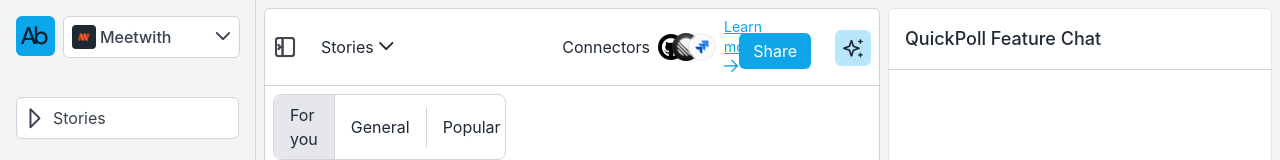
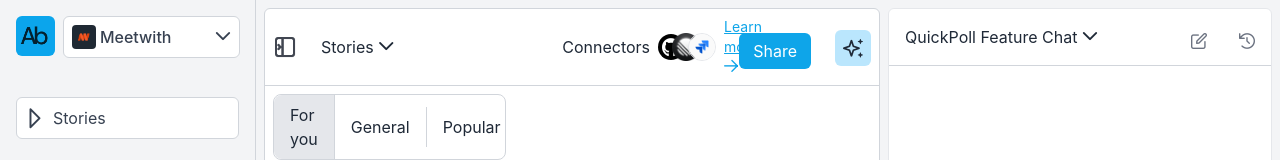
Before and after one commit to SinachPat/abble, a Vue app in the folder abble/: page /timeline in a window 1280 px wide. Shown: the top 160 px of the page. Built offline with nearby package versions, Linux system fonts and the light colour scheme.

Commit message:
updated the right side bar

```diff
--- a/abble/src/components/timeline.vue
+++ b/abble/src/components/timeline.vue
@@ -217,9 +217,13 @@ onBeforeUnmount(() => {
     </main>
 
     <!-- Right Sidebar -->
-    <aside class="w-96 border rounded-md mt-2 mr-2 mb-2 bg-white">
-      <div class="p-4 border-b border-gray-300">
-        <h3 class="text-lg font-medium">QuickPoll Feature Chat</h3>
+    <aside class="w-96 border rounded-md mt-2 mr-2 mb-2 bg-white h-screen sticky top-0 flex flex-col">
+      <div class="flex gap-4 items-center justify-between p-4 border-b border-gray-300">
+        <h2 class="text-md">QuickPoll Feature Chat <i class="pi pi-chevron-down"></i></h2>
+        <div class="flex items-center justify-end gap-8 mt-2 text-gray-500">
+          <i class="pi pi-pen-to-square"></i>
+          <i class="pi pi-history"></i>
+        </div>
       </div>
       <div class="p-6 overflow-y-auto h-[calc(100vh-64px)]">
         <!-- Chat or details content -->
```
